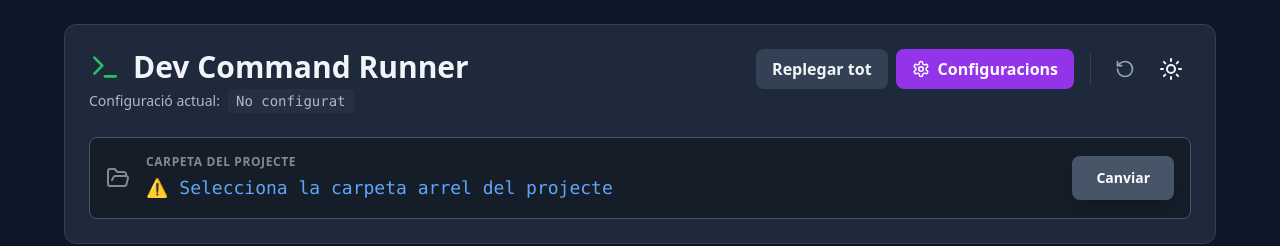
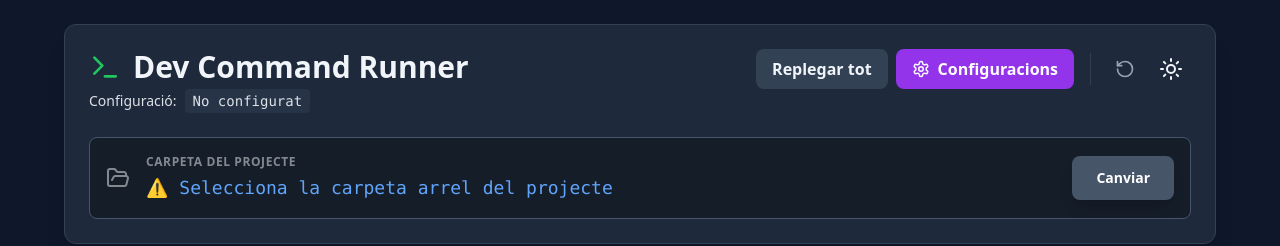
Before and after one commit to Pepelocotango/DEV_COMMAND_RUNNER, a React (Vite) app: page / in a window 1280 px wide. Shown: the top 246 px of the page. Built offline with nearby package versions, Linux system fonts and the light colour scheme.

Commit message:
ruta config al titol

```diff
--- a/src/dev-command-runner.jsx
+++ b/src/dev-command-runner.jsx
@@ -82,7 +82,7 @@ function App() {
   const [isConfigManagerOpen, setIsConfigManagerOpen] = useState(false);
   const [savedConfigs, setSavedConfigs] = useState([]);
   const [newConfigName, setNewConfigName] = useState('');
-  const [currentConfig, setCurrentConfig] = useState('No configurat');
+  const [currentConfig, setCurrentConfig] = useState({ name: 'No configurat', path: '' });
   const [allCollapsed, setAllCollapsed] = useState(false);
 
   useEffect(() => {
@@ -205,6 +205,12 @@ function App() {
     if (window.electron) {
       const configs = await window.electron.ipcRenderer.invoke('get-configs');
       setSavedConfigs(configs);
+      // Obtenim la ruta de configuració actual
+      const configPath = await window.electron.ipcRenderer.invoke('get-config-path');
+      setCurrentConfig(prev => ({
+        ...prev,
+        path: configPath
+      }));
     }
   };
 
@@ -223,7 +229,7 @@ function App() {
       });
       if (result.success) {
         setNewConfigName('');
-        setCurrentConfig(newConfigName);
+        setCurrentConfig({ name: newConfigName, path: '' });
         loadConfigsList();
         alert('Configuració guardada correctament!');
       } else {
@@ -238,7 +244,8 @@ function App() {
       const data = await window.electron.ipcRenderer.invoke('load-config', name);
       if (data) {
         setCommandsData(data);
-        setCurrentConfig(name);
+        const configPath = await window.electron.ipcRenderer.invoke('get-config-path');
+        setCurrentConfig({ name, path: configPath });
         setIsConfigManagerOpen(false);
       } else {
         alert('Error carregant la configuració.');
@@ -272,9 +279,17 @@ function App() {
               <h1 className="text-3xl font-bold flex items-center gap-3">
                 <Terminal className="text-green-500" size={32} /> Dev Command Runner
               </h1>
-              <div className="mt-1 flex items-center gap-2 text-sm opacity-70">
-                <span>Configuració actual:</span>
-                <span className="font-mono bg-slate-700/50 px-2 py-0.5 rounded">{currentConfig}</span>
+              <div className="mt-1 flex flex-col gap-1 text-sm opacity-90">
+                <div className="flex items-center gap-2">
+                  <span className="font-medium">Configuració:</span>
+                  <span className="font-mono bg-slate-700/50 px-2 py-0.5 rounded">{currentConfig.name}</span>
+                </div>
+                {currentConfig.path && (
+                  <div className="flex items-start gap-2 text-xs opacity-60">
+                    <span>Ruta:</span>
+                    <span className="font-mono bg-slate-800/30 px-2 py-0.5 rounded break-all">{currentConfig.path}</span>
+                  </div>
+                )}
               </div>
             </div>
             <div className="flex items-center gap-2">
```
